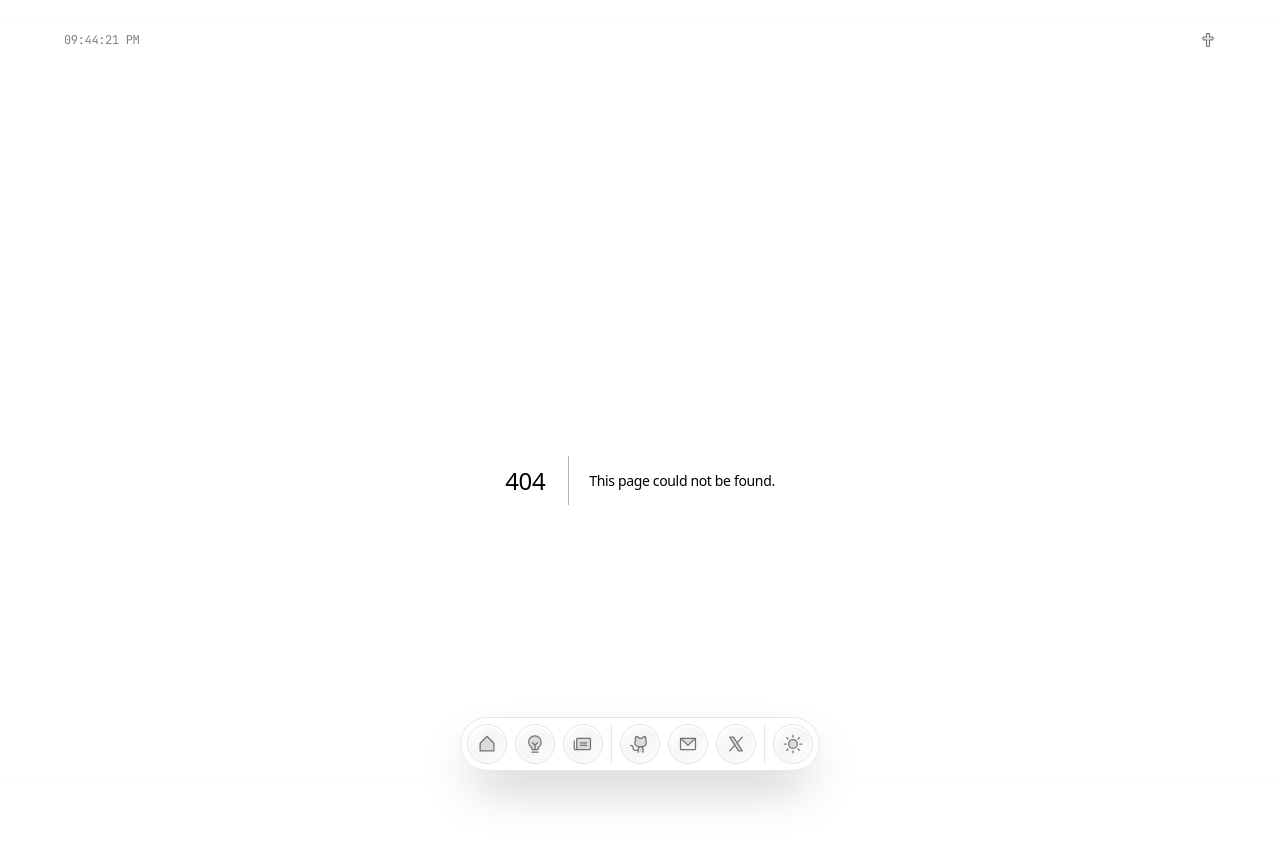
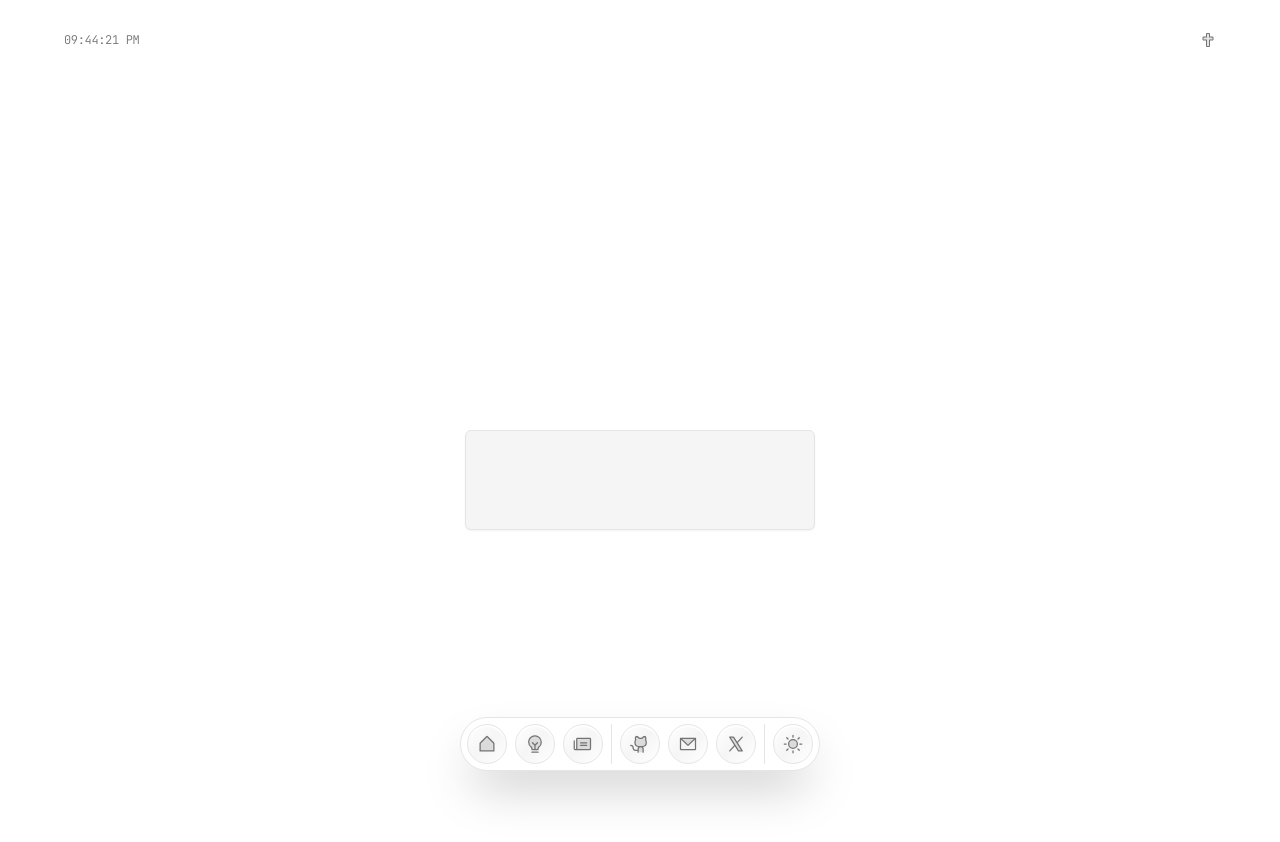
Before and after one commit to jdboachie/jude, a Next.js app: page /map in a window 1280 px wide. Before the commit this address had no page. Shown: the top 842 px of the page. Built offline with nearby package versions, Linux system fonts and the light colour scheme.

Commit message:
idek what i did

```diff
--- a/src/app/globals.css
+++ b/src/app/globals.css
@@ -1,6 +1,7 @@
 @tailwind base;
 @tailwind components;
 @tailwind utilities;
+
 @layer base {
   :root {
     --background: 0 0% 100%;
@@ -56,6 +57,7 @@
     --chart-5: 340 75% 55%
   }
 }
+
 @layer base {
   * {
     @apply border-border max-lg:text-[0.975rem];
@@ -68,7 +70,7 @@
   }
 
   *::selection {
-    @apply bg-amber-300;
+    @apply bg-amber-200;
   }
 
   a {
@@ -153,8 +155,7 @@
     }
 
     *::selection {
-      background-color: white;
-      color: black;
+      @apply bg-yellow-700;
     }
 
     body::before {
--- a/src/app/layout.tsx
+++ b/src/app/layout.tsx
@@ -35,6 +35,9 @@ export default function RootLayout({
 }>) {
   return (
     <html lang="en" suppressHydrationWarning>
+      {/* <head>
+        <script src="https://unpkg.com/react-scan/dist/auto.global.js" async />
+      </head> */}
       <body
         className={`${sans.variable} ${mono.variable} ${serif.variable} font-sans antialiased`}
       >
--- /dev/null
+++ b/src/app/map/page.tsx
@@ -0,0 +1,30 @@
+'use client';
+
+import React from 'react'
+import { animate, motion, useMotionValue } from 'framer-motion'
+
+function Page () {
+
+  const scale = useMotionValue(1);
+
+  return (
+    <div className='size-full h-screen grid place-items-center'>
+      <motion.div
+        onClick={() => {
+          console.log('clicked')
+          animate(scale, [1, 1.5], {
+            repeat: 0,
+            ease: 'easeOut',
+            duration: 0.150,
+          })
+        }}
+        style={{ scale }}
+        className='bg-neutral-100 w-[350px] h-[100px] border rounded-md shadow-sm'
+      >
+
+      </motion.div>
+    </div>
+  )
+}
+
+export default Page
--- a/src/app/page.tsx
+++ b/src/app/page.tsx
@@ -2,14 +2,11 @@
 
 import Link from 'next/link'
 import { LazyMotion, domAnimation, m } from 'framer-motion'
-import Map from '@/components/map'
-
 
 const staggerChildrenVariants = {
-  hidden: { opacity: 0, y: 20, scale: 1, },
+  hidden: { opacity: 0, y: 20, scale: 0.975, },
   show: { opacity: 1, y: 0, scale: 1.0, transition: { duration: 0.6, ease: 'easeOut' } },
 }
-
 
 export default function Page() {
   return (
@@ -26,7 +23,7 @@ export default function Page() {
         }}
         initial='hidden'
         animate='show'
-        transition={{ ease: 'easeOut', duration: 0.3, delay: 0.3 }}
+        transition={{ ease: 'easeOut', duration: 0.3, delay: 0.15 }}
         className='gap-12'
       >
         <m.p
@@ -42,19 +39,12 @@ export default function Page() {
           Fullstack/product developer (Nextjs)<br />
           {/*Mastering all manner of craft. */} Building systems and code for people.
         </m.div>
-
-        <m.div className='lg:grid flex flex-col lg:grid-flow-col lg:h-[298px] max-w-4xl w-full px-auto mx-auto gap-6 lg:col-span-3' variants={staggerChildrenVariants} >
-          <Map />
-          {/* <Map />
-          <Map /> */}
-        </m.div>
         <m.div id='past' variants={staggerChildrenVariants} >
           In the past, I&apos;ve worked at <Link href={'https://tevrozo.com'}>Tevrozo</Link> and Nalo Solutions.
           {' '}Volunteered as the Pre-Collegiate Initiative Chair at <Link href={'https://nsbeknust.wordpress.com'}>NSBE-KNUST</Link>.
         </m.div>
         <m.div id='now' variants={staggerChildrenVariants} >
           Learning to copy quickly and innovate creatively, guiltlessly exploring passion and interests, appreciating hidden gems in people&apos;s work. Mindful that I can do all things <span className={'pretty-text'}>through Christ who strengthens me</span>.
-          Figuring out how things work.
         </m.div>
         <m.div variants={staggerChildrenVariants} >
           Send me an email at <Link href={'mailto:jdboachie@gmail.com'}>jdboachie@gmail.com</Link>. Let{"'"}s talk.
--- a/src/components/map.tsx
+++ b/src/components/map.tsx
@@ -6,7 +6,7 @@ import Map, { Marker } from 'react-map-gl';
 import { StyleSpecification } from 'mapbox-gl';
 import { ImmutableLike } from 'react-map-gl/dist/esm/types';
 
-export default function App() {
+export default function Myplace() {
 
   const [mapStyle] = React.useState<ImmutableLike<StyleSpecification> | null>(null);
 
--- a/src/components/toppie.tsx
+++ b/src/components/toppie.tsx
@@ -4,7 +4,15 @@ import * as React from 'react'
 import { Cross } from '@phosphor-icons/react'
 
 const Toppie = () => {
+  return (
+    <div className='z-[100] relative p-4 md:p-8 md:px-16 flex justify-between items-center text-muted-foreground'>
+      <Time />
+      <Cross weight='duotone' className='size-3 sm:size-4' />
+    </div>
+  )
+}
 
+const Time = () => {
   const [currentTime, setCurrentTime] = React.useState<string>('');
 
   React.useEffect(() => {
@@ -25,10 +33,7 @@ const Toppie = () => {
   }, []);
 
   return (
-    <div className='z-[100] relative p-4 md:p-8 md:px-16 flex justify-between items-center text-muted-foreground'>
-      <time className='text-xs max-sm:text-[10px] font-mono font-light'>{currentTime || 'XX:XX:XX XX'}</time>
-      <Cross weight='duotone' className='size-3 sm:size-4' />
-    </div>
+    <time className='text-xs max-sm:text-[10px] font-mono font-light'>{currentTime || 'XX:XX:XX XX'}</time>
   )
 }
 
--- a/src/components/ui/tooltip.module.css
+++ b/src/components/ui/tooltip.module.css
@@ -26,16 +26,14 @@
 	&[data-state="delayed-open"][data-side="left"] {
 		animation-name: slideRightAndFade;
 	}
+
+	@apply text-primary bg-background border border-border;
 }
 
 .Arrow {
 	fill: white;
-}
 
-@media (prefers-color-scheme: dark) {
-	.Arrow {
-		fill: var(--border);
-		}
+	@apply dark:fill-border;
 }
 
 @keyframes slideUpAndFade {
```
Also changed, not shown: 1 other file (tests, documents, lock files or other folders).
